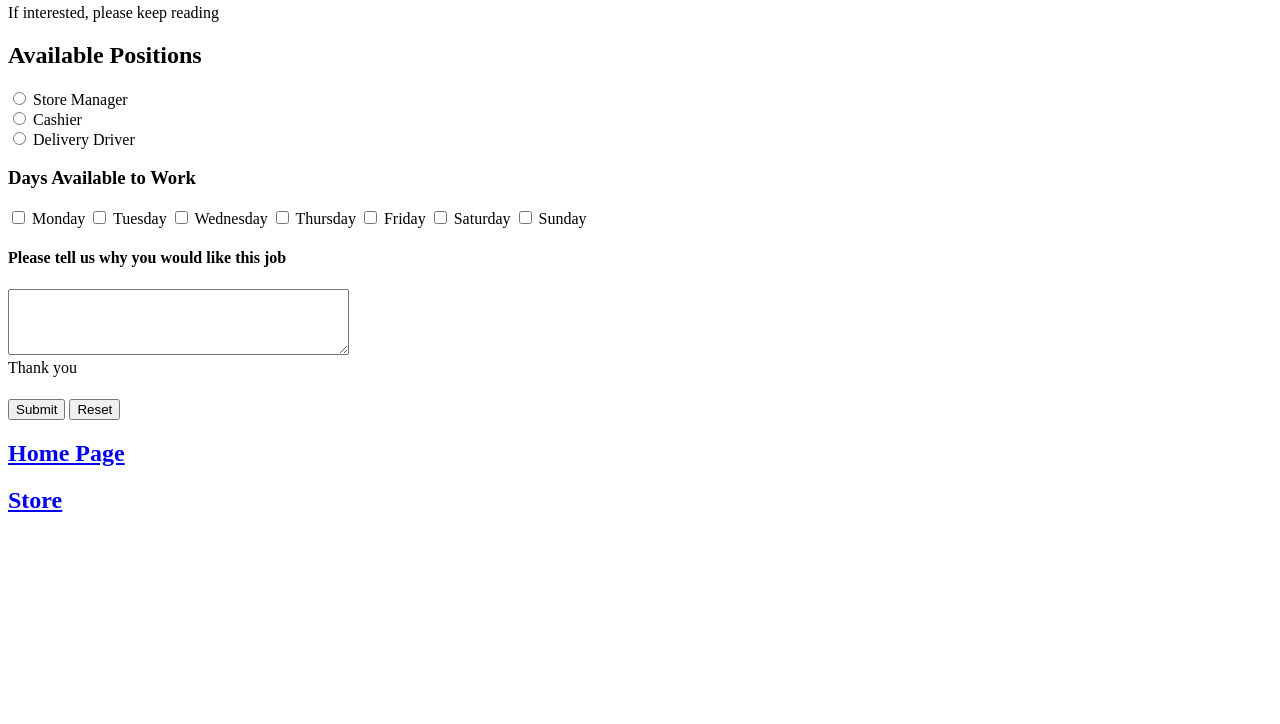
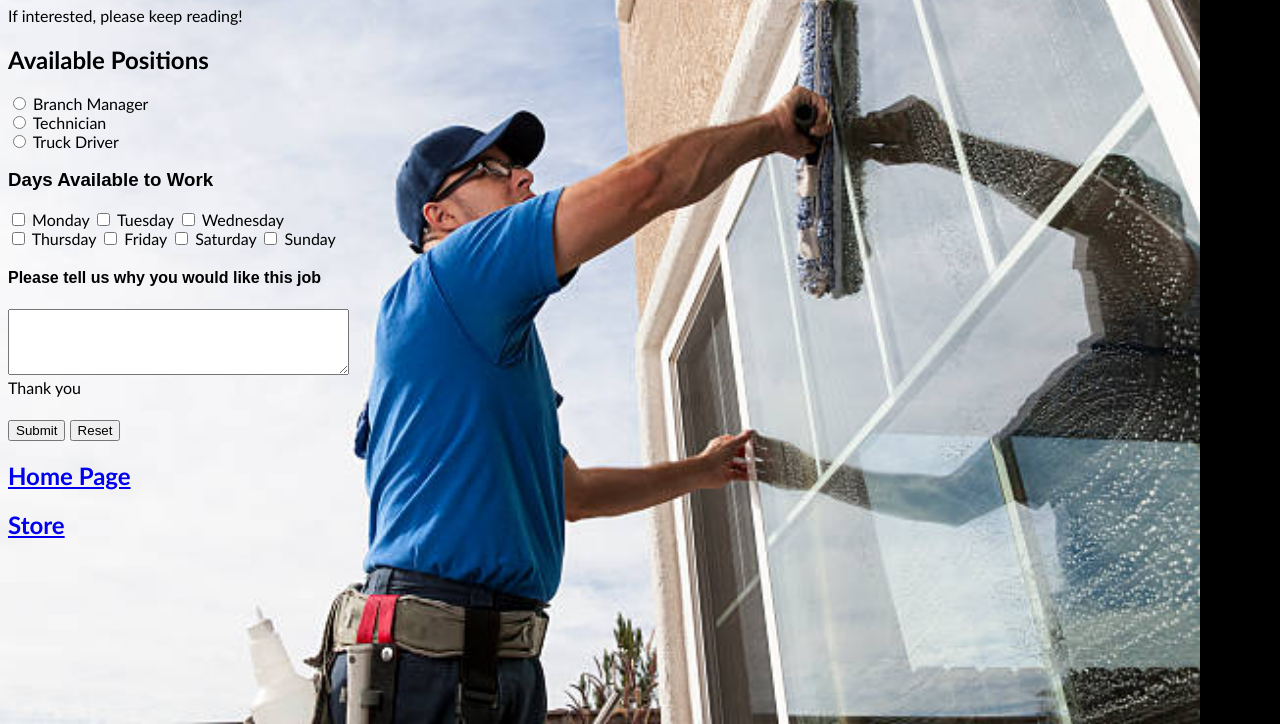
Before and after one commit to guidingerg/guidingerg.github.io, a plain HTML site: page jobapplication.html in a window 1280 px wide. Shown: the part 76-800 px from the top of the page. Drawn offline with Linux system fonts and the light colour scheme.

Commit message:
Add files via upload

```diff
--- a/jobapplication.html
+++ b/jobapplication.html
@@ -1,38 +1,42 @@
 <!DOCTYPE html>
 <html lang=”en”>
 <head>
-<title>Portnoy's Pizzeria Career Opportunities</title>
-<link rel="stylesheet" href="_________">
+<title>Monte's Window Washing Career Opportunities</title>
+
+<link rel="stylesheet" type="text/css "href="windowcareer.css">
+
 </head>
 <body>
 <form>
-<h1> Portnoy's Pizzeria is Now Hiring! </h1>
-<p1> If interested, please keep reading </p1>
+<h1> Monte's Window Washing is Now Hiring! </h1>
+<p1> If interested, please keep reading! </p1>
 <h2> Available Positions </h2>
-<p2> <input type="radio" id="Store Manager" name="jobs" value="Store Manager">
-<label for="html">Store Manager</label><br>
-<input type="radio" id="Cashier" name="jobs" value="Cashier">
-<label for="Cashier">Cashier</label><br>
-<input type="radio" id="Delivery Driver" name="jobs" value="Delivery Driver">
-<label for="Delivery Driver">Delivery Driver</label><br> </p2>
+<p2> <input type="radio" id="Branch Manager" name="jobs" value="Branch Manager">
+<label for="html">Branch Manager</label><br>
+<input type="radio" id="Window Washing Technician" name="jobs" value="Technician">
+<label for="Technician">Technician</label><br>
+<input type="radio" id="Truck Driver" name="jobs" value="Truck Driver">
+<label for="Truck Driver">Truck Driver</label><br> </p2>
 <h3> Days Available to Work </h3>
 <p3> <input type="checkbox" id="Monday" name="Monday" value="Monday"> <label for="Monday">Monday</label>
 <input type="checkbox" id="Tuesday" name="Tuesday" value="Tuesday"> <label for="Tuesday">Tuesday</label>
 <input type="checkbox" id="Wednesday" name="Wednesday" value="Wednesday"> <label for="Wednesday">Wednesday</label>
+<br>
+
 <input type="checkbox" id="Thursday" name="Thursday" value="Thursday"> <label for="Thursday">Thursday</label>
 <input type="checkbox" id="Friday" name="Friday" value="Friday"> <label for="Friday">Friday</label>
 <input type="checkbox" id="Saturday" name="Saturday" value="Saturday"> <label for="Saturday">Saturday</label>
 <input type="checkbox" id="Sunday" name="Sunday" value="Sunday"> <label for="Sunday">Sunday</label> </p3>
 <h4>Please tell us why you would like this job </h4>
-<p4> <label for="Portnoy's Pizzeria">
+<p4> <label for="Monte's Window Washing">
 </label> <textarea id="Thank you" name="Thank you" rows="4" cols="40"> </textarea> </p4>
 <br>
 Thank you
 <br>
 <h5> </h5>
 <p5> <button type="submit">Submit</button> <button type="reset">Reset</button> </p5>
-<h2> <a href="Assignment5.html"> Home Page</a> </h2>
-<h2> <a href="pizzastore.html"> Store </a> </h2>
+<h2> <a href="signatureassignment.html"> Home Page</a> </h2>
+<h2> <a href="windowstore.html"> Store </a> </h2>
 </form>
 </body>
 </html>
--- /dev/null
+++ b/window.css
@@ -0,0 +1,60 @@
+
+body
+
+{
+	background-image: url("window.jpg");
+	background-size: contain;
+	Background-color: black;
+	background-repeat: no-repeat;
+	background-attachment: fixed;
+	background-position: left;
+	font-family: 'Trebuchet MS', sans-serif;
+}
+
+
+
+
+
+
+
+h1
+
+{
+	color: black;
+	 font-family: 'Trebuchet MS', sans-serif;
+}
+
+h2
+
+{
+	color: black;
+	font-family: 'Trebuchet MS', sans-serif;
+}
+
+p1
+
+{
+	color: black;
+	font-family: 'Trebuchet MS', sans-serif;
+}
+
+
+h3
+
+{
+	color: black;
+	font-family: Arial, Helvetica, sans-serif;
+}
+
+h4
+
+{
+	color: black;
+	font-family: Arial, Helvetica, sans-serif;
+}
+
+table
+
+{
+	color: black;
+	font-family: Arial, Helvetica, sans-serif;
--- /dev/null
+++ b/windowcareer.css
@@ -0,0 +1,80 @@
+body
+
+{
+	background-image: url("monte.jpg");
+	background-size: contain;
+	Background-color: black;
+	background-repeat: no-repeat;
+	background-attachment: fixed;
+	background-position: left;
+	font-family: 'Trebuchet MS', sans-serif;
+}
+
+
+
+
+
+
+
+h1
+
+{
+	color: black;
+	 font-family: 'Trebuchet MS', sans-serif;
+}
+
+h2
+
+{
+	color: black;
+	font-family: 'Trebuchet MS', sans-serif;
+}
+
+p1
+
+{
+	color: black;
+	font-family: 'Trebuchet MS', sans-serif;
+}
+
+p2
+
+{
+	color: black;
+	font-family: 'Trebuchet MS', sans-serif;
+}
+
+p3
+
+{
+	color: black;
+	font-family: 'Trebuchet MS', sans-serif;
+}
+
+p4
+
+{
+	color: black;
+	font-family: 'Trebuchet MS', sans-serif;
+}
+
+
+h3
+
+{
+	color: black;
+	font-family: Arial, Helvetica, sans-serif;
+}
+
+h4
+
+{
+	color: black;
+	font-family: Arial, Helvetica, sans-serif;
+}
+
+table
+
+{
+	color: black;
+	font-family: Arial, Helvetica, sans-serif;
--- /dev/null
+++ b/windowshop.css
@@ -0,0 +1,80 @@
+body
+
+{
+	background-image: url("Heavy-Tees.jpg");
+	background-size: contain;
+	Background-color: black;
+	background-repeat: no-repeat;
+	background-attachment: fixed;
+	background-position: left;
+	font-family: 'Trebuchet MS', sans-serif;
+}
+
+
+
+
+
+
+
+h1
+
+{
+	color: white;
+	 font-family: 'Trebuchet MS', sans-serif;
+}
+
+h2
+
+{
+	color: white;
+	font-family: 'Trebuchet MS', sans-serif;
+}
+
+p1
+
+{
+	color: white;
+	font-family: 'Trebuchet MS', sans-serif;
+}
+
+p2
+
+{
+	color: white;
+	font-family: 'Trebuchet MS', sans-serif;
+}
+
+p3
+
+{
+	color: white;
+	font-family: 'Trebuchet MS', sans-serif;
+}
+
+p4
+
+{
+	color: white;
+	font-family: 'Trebuchet MS', sans-serif;
+}
+
+
+h3
+
+{
+	color: white;
+	font-family: Arial, Helvetica, sans-serif;
+}
+
+h4
+
+{
+	color: white;
+	font-family: Arial, Helvetica, sans-serif;
+}
+
+table
+
+{
+	color: white;
+	font-family: Arial, Helvetica, sans-serif;
```
Also changed, not shown: signatureassignment.html (added, +107 -0 lines), windowstore.html (added, +38 -0 lines), Heavy-Tees.jpg (added), monte.jpg (added), shirt.jpeg (added), 1 other file.
